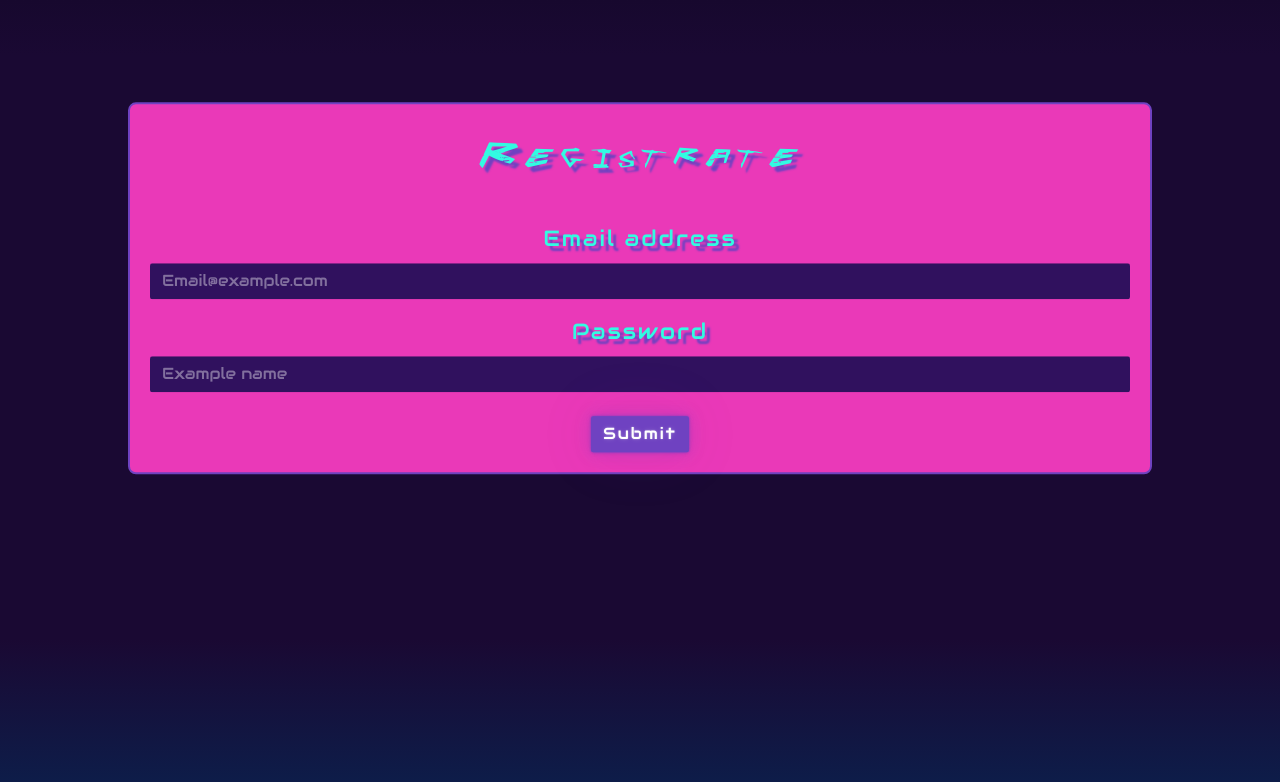
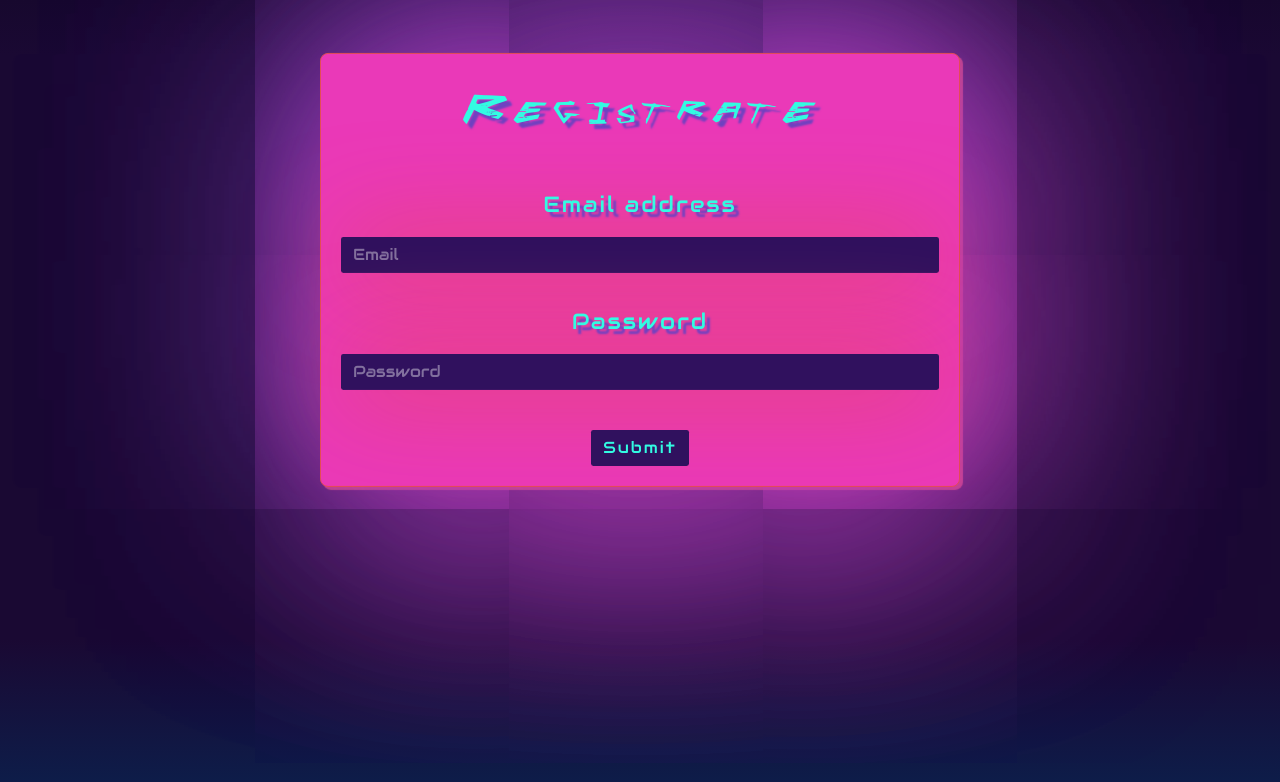
Before and after one commit to EmmanuelLopez1/AlkemyChallenge, a React (Create React App) app: page / in a window 1280 px wide. Shown: the top 782 px of the page. Built offline with nearby package versions, Linux system fonts and the light colour scheme.

Commit message:
estilos Form mejorados y componente Imput cread

```diff
--- a/package.json
+++ b/package.json
@@ -14,7 +14,7 @@
     "web-vitals": "^1.1.2"
   },
   "scripts": {
-    "start": "set PORT=3005 &&  react-scripts start",
+    "start": "set PORT=3002 &&  react-scripts start",
     "build": "react-scripts build",
     "test": "react-scripts test",
     "eject": "react-scripts eject",
--- a/public/index.html
+++ b/public/index.html
@@ -4,7 +4,7 @@
     <meta charset="utf-8" />
     <link rel="icon" href="%PUBLIC_URL%/favicon.ico" />
     <meta name="viewport" content="width=device-width, initial-scale=1" />
-    <link rel="stylesheet" href="https://bootswatch.com/5/vapor/bootstrap.min.css">
+    <link rel="stylesheet" href="https://bootswatch.com/5/vapor/bootstrap.css">
     <meta name="theme-color" content="#000000" />
     <meta
       name="description"
--- a/src/App.js
+++ b/src/App.js
@@ -1,11 +1,11 @@
 import logo from './logo.svg';
 import './App.css';
-import {Form} from './components/Form/Form'
+import {FormContainer} from './components/FormContainer/FormContainer'
 
 function App() {
   return (
    <>
-    <Form/>
+    <FormContainer/>
    </>
   );
 }
--- a/src/components/Form/Form.jsx
+++ b/src/components/Form/Form.jsx
@@ -1,36 +1,25 @@
 import React from "react";
 import "./Form.scss";
-
+import {Input} from "../Input/Input"
 export const Form = () => {
     return (
         <>
             <div className="form-container">
-                <form className="form bg-secondary border border-2 border-primary rounded-3">
+                <form className="form bg-secondary border border-1 border-danger rounded-3 d-flex flex-column justify-content-center   ">
                     <h2 className="form__title">Registrate</h2>
                     <div className="mb-3 mt-5 w-100 text-center">
                         <label htmlFor="exampleInputEmail1" className="form-label">
                             Email address
                         </label>
-                        <input
-                            type="email"
-                            className="input form-control"
-                            id="exampleInputEmail1"
-                            aria-describedby="emailHelp"
-                            placeholder="Email@example.com"
-                        />
+                        <Input type="text" placeholder="Email" id="exampleInputEmail1"/>
                     </div>
-                    <div className="mb-3 w-100 text-center">
+                    <div className="mb-3 w-100 text-center mt-3">
                         <label htmlFor="exampleInputPassword1" className="form-label">
                             Password
                         </label>
-                        <input
-                            type="password"
-                            className="input form-control"
-                            id="exampleInputPassword1"
-                            placeholder="Example name"
-                        />
+                        <Input type="password" placeholder="Password" id="exampleInputPassword1"/>
                     </div>
-                    <button type="submit" className="btn btn-primary mx-auto d-block mt-4">
+                    <button type="submit" className="btn mx-auto d-block mt-4">
                         Submit
                     </button>
                 </form>
--- a/src/components/Form/Form.scss
+++ b/src/components/Form/Form.scss
@@ -1,42 +1,61 @@
-@import '../../fonts/fuentes.scss';
-@import "../../estilos/colors.scss";
+@import "../../fonts/fuentes.scss";
+@import "../../estilos/styles.scss";
 
-.form-container{
+.form-container {
   width: 100%;
   height: 100vh;
   display: flex;
   align-items: center;
 }
 
-.form{
-    width: 80%;
+.form {
+  width: auto;
   margin: 0 auto;
-    padding:20px;
+  padding: 20px;
   transform: translateY(-30%);
   font-family: $Audiowide;
-    letter-spacing:2px;
+  letter-spacing: 2px;
   font-size: 22px;
   text-shadow: 5px 5px 2px $primary;
+  box-shadow: 30px 30px 10000px $secondary, 1px 1px 500px $primary, -1px 1px 500px $primary, 3px 3px 1px $danger;
 }
-.form__title{
+.form__title {
   font-family: $Cyberpunk;
   text-align: center;
   text-shadow: 5px 5px 2px $primary;
-    font-size: $titleSize;
+  letter-spacing: 1px;
+  font-size: $titleSizeMobile;
 }
 
-.input:focus{
-    outline: none;
-    border-radius: 5px;
-    border: 2px solid $primary;
+
+.btn {
+  letter-spacing: 2px;
+  padding: 115px auto !important;
+  background-color: $dark2;
 }
 
-.btn{
-    letter-spacing: 2px;
-    padding: 115px auto !important;
+.btn:hover {
+  transition: all 0.5s;
+  transform: scale(1.1);
 }
 
-.btn:hover{
-    transition: all .5s;
-    transform: scale(1.1);
+@media (min-width: 500px) {
+  .form {
+    width: 80%;
   }
+  .form__title{
+      font-size: $titleSizeDesktop;
+  }
+}
+
+@media(min-width: 1024px) {
+    .form{
+        width: 50%;
+    }
+}
+
+@media(min-width: 1400px) {
+    .form{
+        width: 40%;
+    }
+}
--- /dev/null
+++ b/src/components/FormContainer/FormContainer.jsx
@@ -0,0 +1,10 @@
+import React from "react";
+import {Form} from "../Form/Form"
+
+export const FormContainer = () => {
+
+
+    return(
+        <Form/>
+    )
+};
--- /dev/null
+++ b/src/components/Input/Input.jsx
@@ -0,0 +1,8 @@
+import React from 'react'
+import './Input.scss'
+
+export const Input = ({type, placeholder, id})=>{
+    return(
+        <input type={type} className="input form-control mt-2"  id={id}  placeholder={placeholder}/>
+    )
+}
--- /dev/null
+++ b/src/components/Input/Input.scss
@@ -0,0 +1,11 @@
+@import "../../estilos/styles.scss";
+
+.input{
+    box-shadow:2px 2px 100px $danger;
+}
+
+.input:focus {
+  outline: none;
+  border-radius: 5px;
+  border: 2px solid $primary;
+}
--- a/src/estilos/colors.scss
+++ b/src/estilos/styles.scss
@@ -6,3 +6,7 @@ $warning: #ffc107;
 $danger: #e44c55;
 $light: #44d9e8;
 $dark: #170229;
+$dark2:#30115e;
+
+$titleSizeMobile: 34px;
+$titleSizeDesktop:48px;
--- a/src/fonts/fuentes.scss
+++ b/src/fonts/fuentes.scss
@@ -21,5 +21,3 @@ $Cyberpunk:Cyberpunk;
 $Rejection:Act of Rejection;
 $Prometheus:PROMETHEUS;
 $Audiowide:'Audiowide', cursive;
-
-$titleSize:42px !important;
```
Lines whose indentation alone changed are shown as unchanged.
